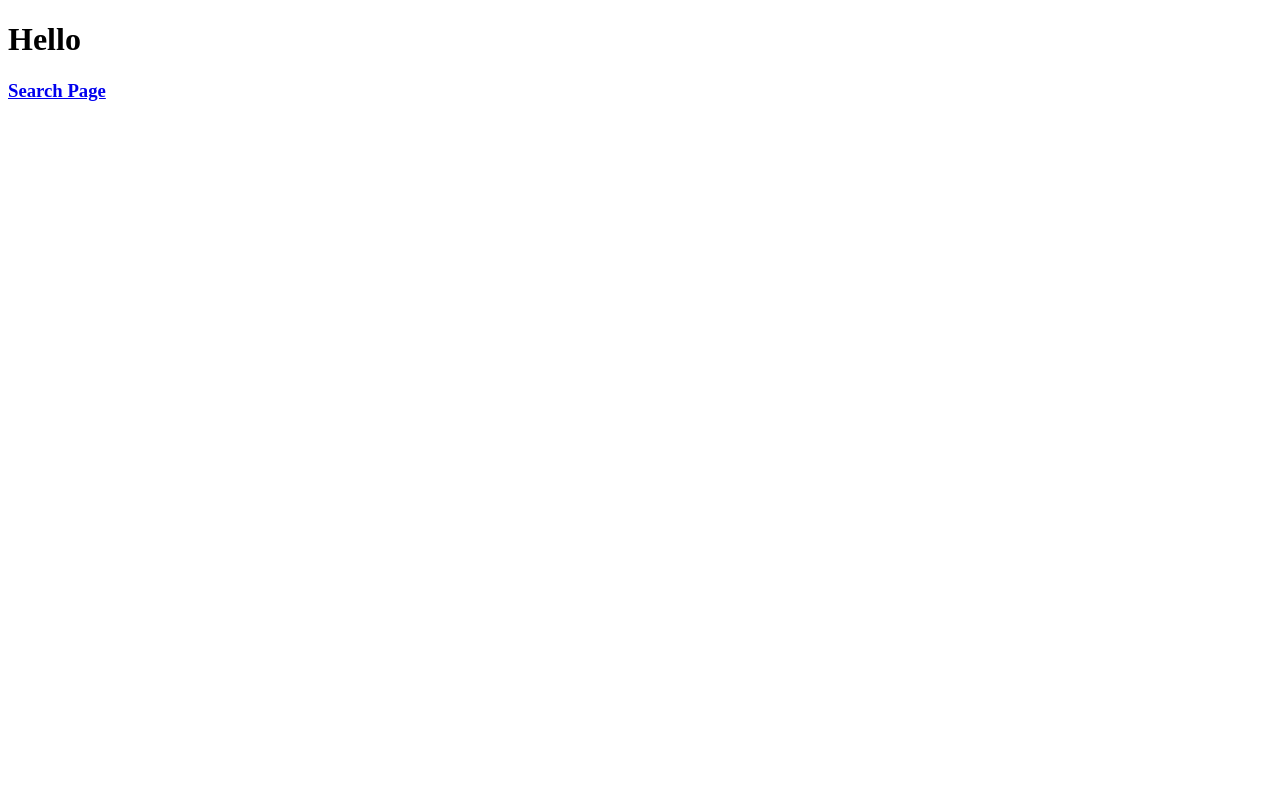
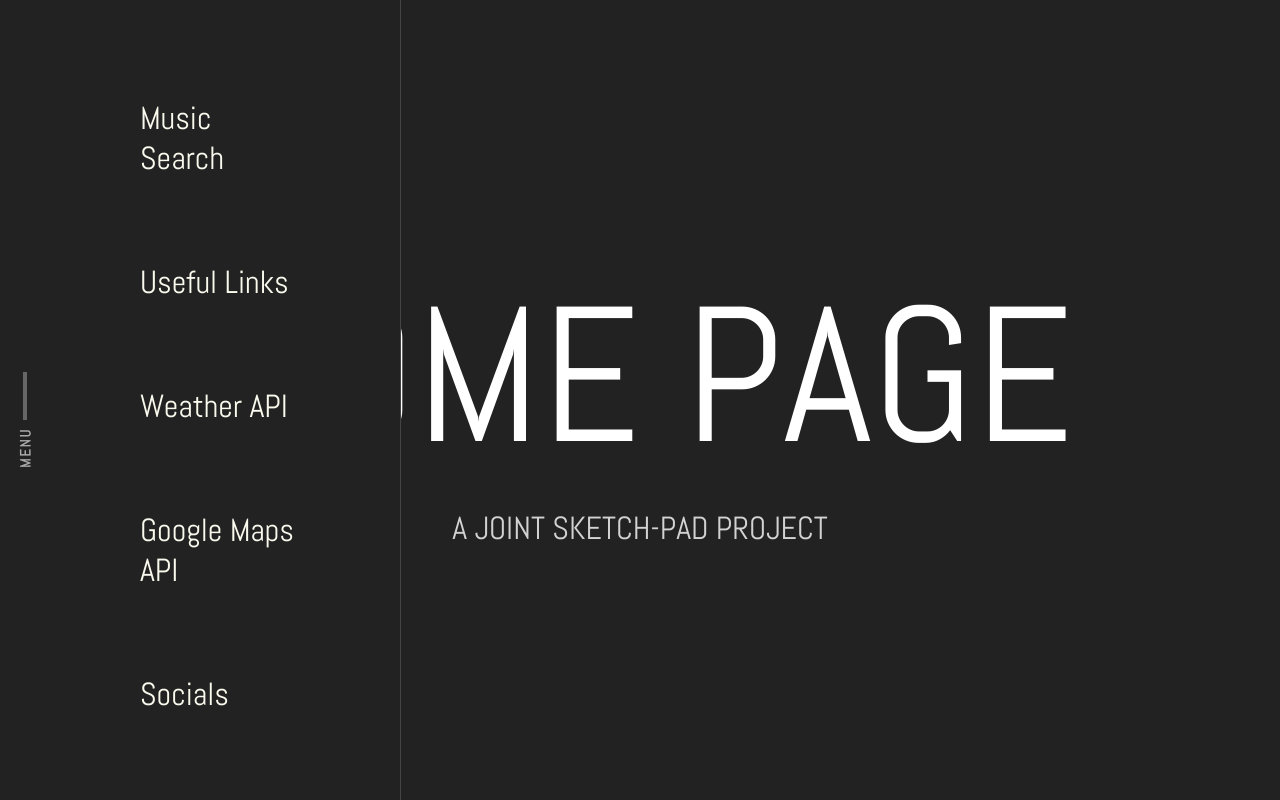
Before and after one commit to CallumBusuttil10/joint-sketch-pad, a plain HTML site: page index.html in a window 1280 px wide. Drawn offline with Linux system fonts and the light colour scheme.

Commit message:
updated home page and added useful-links.css, useful-links.html

```diff
--- /dev/null
+++ b/home-page.css
@@ -0,0 +1,180 @@
+@import url('https://fonts.googleapis.com/css?family=Abel');
+
+* {
+    box-sizing: border-box;
+}
+
+body {
+    background: #222;
+    width: 100vw;
+    height: 100vh;
+    font-family: Abel, Helvetica, sans-serif;
+    margin: 0;
+    padding: 0;
+    overflow-x: hidden; /* Prevent horizontal scroll */
+}
+
+.home {
+    background: #222;
+    width: 100%;
+    height: 100%;
+    display: flex;
+    flex-direction: column; /* Stack elements vertically */
+    align-items: center;
+    justify-content: center;
+    text-align: center; /* Ensures text stays centered */
+}
+
+.home > p {
+    color: #fff; /* Ensure text is white */
+    font-size: 12rem; /* Large font for "HOME PAGE" */
+    text-transform: uppercase;
+    margin: 0; /* Removes unwanted spacing */
+}
+
+.home > p.subtitle {
+    color: #fff; /* Ensure subtitle text is white */
+    font-size: 2rem; /* Smaller but still prominent */
+    text-transform: uppercase;
+    margin-top: 10px; /* Adds spacing below "HOME PAGE" */
+    opacity: 0.8; /* Slightly faded for a subtle effect */
+}
+
+.menu-trigger {
+    position: fixed;
+    top: 0;
+    left: 0;
+    width: 50px;
+    height: 100%;
+    cursor: pointer;
+    display: flex;
+    align-items: center;
+    justify-content: center;
+    z-index: 10;
+    background: #222;
+}
+
+.menu-trigger:hover {
+    border-right: none;
+}
+
+.menu-trigger:hover > .bars > span:first-of-type,
+.menu-trigger:hover > .bars > span:last-of-type {
+    transform: translateY(-5px);
+    opacity: 0;
+}
+
+.menu-trigger:hover > .bars > span:nth-of-type(2) {
+    transform: scaleY(1.2);
+    transform-origin: center bottom;
+}
+
+.menu-trigger:hover > .menu {
+    transform: translateX(50px);
+}
+
+.menu-trigger:hover > .menu > ul > li > p {
+    transform: translateY(0);
+}
+
+.menu-trigger:hover > p {
+    transform: translateY(40px) rotate(-90deg);
+    opacity: 1;
+}
+
+.menu-trigger > p {
+    color: #aaa;
+    transform: translateY(60px) rotate(-90deg);
+    margin-top: 30px;
+    font-weight: bold;
+    letter-spacing: .12rem;
+    transition: all .4s ease;
+    position: absolute;
+    opacity: 0;
+    font-size: .9rem;
+    z-index: 10;
+}
+
+.bars {
+    display: flex;
+    width: 50%;
+    align-items: center;
+    justify-content: space-between;
+    z-index: 10;
+}
+
+.bars > span {
+    width: 4px;
+    height: 40px;
+    background: #666;
+    transition: all .4s ease;
+}
+
+.menu {
+    position: absolute;
+    top: 0;
+    left: 0;
+    background: #222;
+    height: 100%;
+    border-right: 1px solid #444;
+    transform: translateX(calc(-100% + 51px));
+    transition: all .8s cubic-bezier(.785, .135, .15, .86);
+    padding: 50px 100px 50px 50px;
+    will-change: transform;
+}
+
+.menu > ul:hover > li:not(:hover) {
+    color: rgba(249, 249, 237, 0.5);
+}
+
+.menu > ul > li {
+    color: #f9f9ed;
+    font-size: 2rem;
+    cursor: pointer;
+    padding: 10px 0;
+    width: 160px;
+    overflow: hidden;
+}
+
+.menu > ul > li:first-of-type {
+    padding-top: 0;
+}
+
+.menu > ul > li:last-of-type {
+    padding-bottom: 0;
+}
+
+/* Transition delay for each menu item */
+.menu > ul > li:nth-of-type(1) > p {
+    transition: transform .6s cubic-bezier(.785, .135, .15, .86) .1s, color .2s ease;
+}
+
+.menu > ul > li:nth-of-type(2) > p {
+    transition: transform .6s cubic-bezier(.785, .135, .15, .86) .2s, color .2s ease;
+}
+
+.menu > ul > li:nth-of-type(3) > p {
+    transition: transform .6s cubic-bezier(.785, .135, .15, .86) .3s, color .2s ease;
+}
+
+.menu > ul > li:nth-of-type(4) > p {
+    transition: transform .6s cubic-bezier(.785, .135, .15, .86) .4s, color .2s ease;
+}
+
+.menu > ul > li:nth-of-type(5) > p {
+    transition: transform .6s cubic-bezier(.785, .135, .15, .86) .5s, color .2s ease;
+}
+
+.menu > ul > li > p {
+    transform: translateY(calc(100% + 10px));
+}
+
+.menu a {
+    text-decoration: none; /* Removes underline */
+    color: inherit; /* Keeps the same text color as before */
+}
+
+.menu a:visited,
+.menu a:active {
+    color: inherit; /* Prevents the link from turning blue or purple */
+}
--- a/index.html
+++ b/index.html
@@ -1,16 +1,36 @@
 <!DOCTYPE html>
 <html lang="en">
 <head>
-    <title>Basic HTML Skeleton</title>
+    <meta charset="UTF-8">
     <meta name="viewport" content="width=device-width, initial-scale=1.0">
-    <link rel="stylesheet" href="style.css">
+    <title>Home Page</title>
+    <link rel="stylesheet" href="home-page.css">
+    <script src="https://kit.fontawesome.com/your-fontawesome-kit.js" crossorigin="anonymous"></script>
 </head>
-<body>
-    <h1 id="headline">Hello</h1>
+<body style="background-color: 444444FF">
 
-    <h3>
-        <a href="search.html" target="_blank">Search Page</a>
-    </h3>
-    <script src="main.js"></script> <!-- Link to external JavaScript file -->
+<div class="home">
+    <p>Home Page</p>
+    <p class="subtitle">A joint sketch-pad project</p>
+</div>
+
+<div class="menu-trigger">
+    <div class="bars">
+        <span></span>
+        <span></span>
+        <span></span>
+    </div>
+    <p>MENU</p>
+
+    <div class="menu">
+        <ul>
+            <li><a href="search/search.html"><p>Music Search</p></li>
+            <li><a href="useful-links/useful-links.html" target="_self"><p>Useful Links</p></li>
+            <li><a href="search/search.html"><p>Weather API</p></li>
+            <li><a href="search/search.html"><p>Google Maps API</p></li>
+            <li><a href="search/search.html"><p>Socials</p></li>
+        </ul>
+    </div>
+</div>
 </body>
 </html>
--- /dev/null
+++ b/useful-links/useful-links.css
@@ -0,0 +1,127 @@
+@import url('https://fonts.googleapis.com/css?family=Abel');
+
+body {
+    background: #222; /* Same background as the main page */
+    margin: 0;
+    padding: 0;
+    color: #fff; /* Ensures text is visible */
+    font-family: Abel, Helvetica, sans-serif;
+}
+
+.home {
+    background: #222;
+    width: 100%;
+    height: 100%;
+    display: flex;
+    flex-direction: column; /* Stack elements vertically */
+    align-items: center;
+    justify-content: center;
+    text-align: center; /* Ensures text stays centered */
+}
+
+.home > p {
+    color: #fff; /* Ensure text is white */
+    font-size: 7rem; /* Large font for "Useful Links" */
+    text-transform: uppercase;
+    margin: 0; /* Removes unwanted spacing */
+}
+
+/* Container for icons */
+ul {
+    display: flex;
+    position: absolute;
+    top: 50%;
+    left: 50%;
+    transform: translate(-50%, -50%);
+    flex-direction: column; /* Stack items vertically */
+    align-items: center; /* Center everything */
+    gap: 20px; /* Space between each icon */
+}
+
+ul li {
+    list-style: none;
+    display: flex;
+    flex-direction: column; /* Stack icon and text */
+    align-items: center; /* Center items */
+    gap: 10px; /* Space between icon and text */
+}
+
+ul li a {
+    width: 80px;
+    height: 80px;
+    background-color: #fff;
+    text-align: center;
+    line-height: 80px;
+    font-size: 35px;
+    display: block;
+    border-radius: 50%;
+    position: relative;
+    overflow: hidden;
+    border: 3px solid #fff;
+    z-index: 1;
+    transition: transform 0.3s ease;
+}
+
+ul li a:hover {
+    transform: scale(1.1); /* Slightly enlarge on hover */
+}
+
+ul li a .icon {
+    position: relative;
+    color: #262626;
+    transition: .5s;
+    z-index: 3;
+}
+
+ul li a:hover .icon {
+    color: #fff;
+    transform: rotateY(360deg);
+}
+
+/* Background hover effect */
+ul li a:before {
+    content: "";
+    position: absolute;
+    top: 100%;
+    left: 0;
+    width: 100%;
+    height: 100%;
+    background: #f00;
+    transition: .5s;
+    z-index: 2;
+}
+
+ul li a:hover:before {
+    top: 0;
+}
+
+/* Background colors for each icon */
+ul li:nth-child(1) a:before {
+    background: #0a7ea4;
+}
+
+ul li:nth-child(2) a:before {
+    background: #5c5c5c;
+}
+
+ul li:nth-child(3) a:before {
+    background: #b1361e;
+}
+
+ul li:nth-child(4) a:before {
+    background: #f2da1f; /* JS Docs - Yellow */
+}
+
+/* Description text under icons */
+ul li .icon-text {
+    font-size: 1rem; /* Smaller text */
+    color: #fff; /* White text */
+    text-align: center;
+    font-family: Abel, Helvetica, sans-serif;
+    opacity: 0.7; /* Slight transparency */
+    transition: opacity 0.3s ease;
+}
+
+ul li:hover .icon-text {
+    opacity: 1; /* Make fully visible on hover */
+}
```
Also changed, not shown: useful-links/useful-links.html (added, +40 -0 lines).
